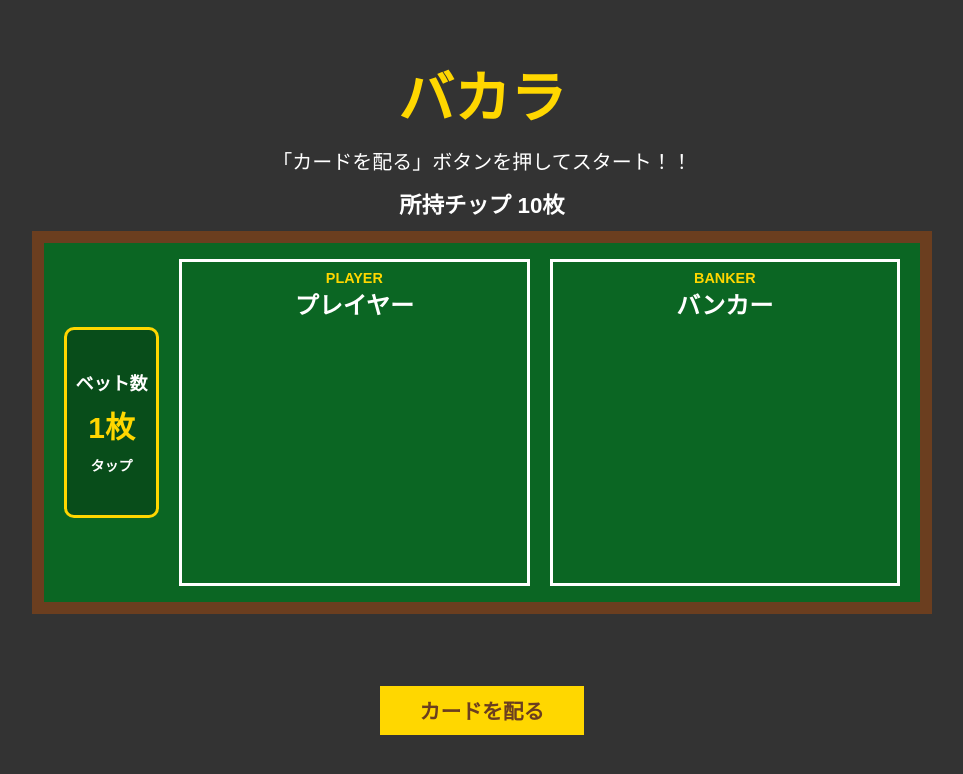
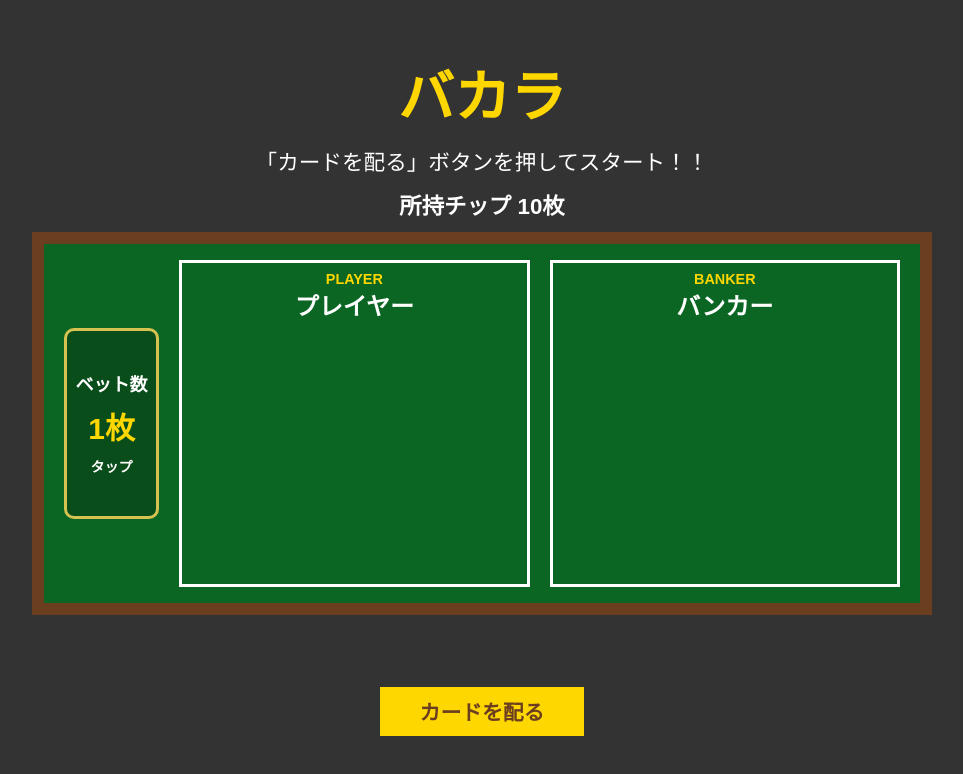
Before and after one commit to MasahikoAoyagi/1107_GitHub_02_kadai, a plain HTML site: page index.html in a window 1280 px wide. Shown: the whole page, without its empty margins (158-1121 px from the left). Drawn offline with nearby package versions, Linux system fonts and the light colour scheme.

Commit message:
CSSを更新

```diff
--- a/css/style.css
+++ b/css/style.css
@@ -26,7 +26,7 @@ h1 {
 
 /* 何回戦目か */
 .round {
-    font-size: 2.5vh;
+    font-size: 2.7vh;
 }
 
 /* 勝った数の表示 */
@@ -101,8 +101,7 @@ h1 {
 .banker-point {
     font-size: 20px;
     font-weight: bold;
-
-    line-height: 3.5vh;
+    line-height: 7.0vh;
     height: 7vh;
 }
 
@@ -142,7 +141,7 @@ h1 {
     align-self: center;
     aspect-ratio: 1 / 2;
     padding: 8px 4px;
-    border: 3px solid gold;
+    border: 3px solid rgb(214, 194, 80);
     border-radius: 10px;
     background-color: #084d1a;
     color: white;
```
